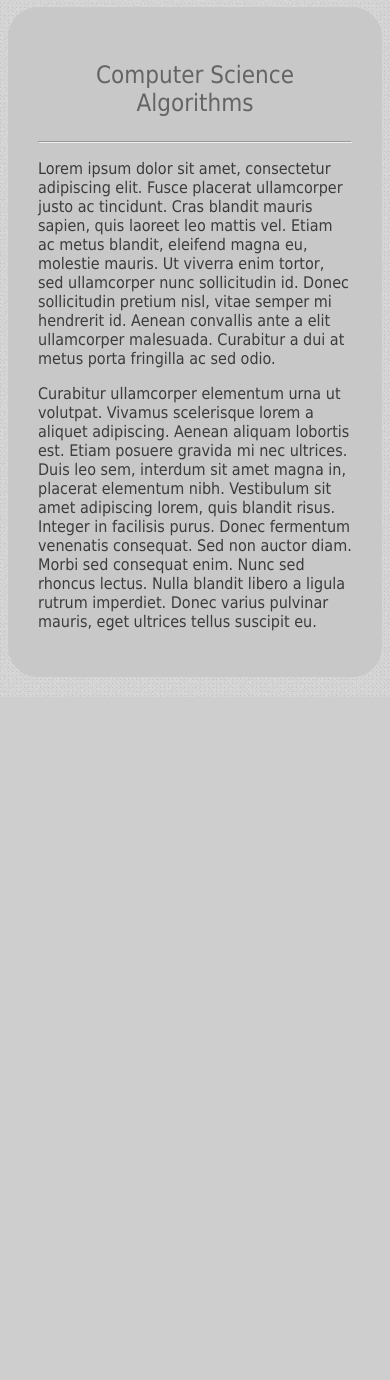
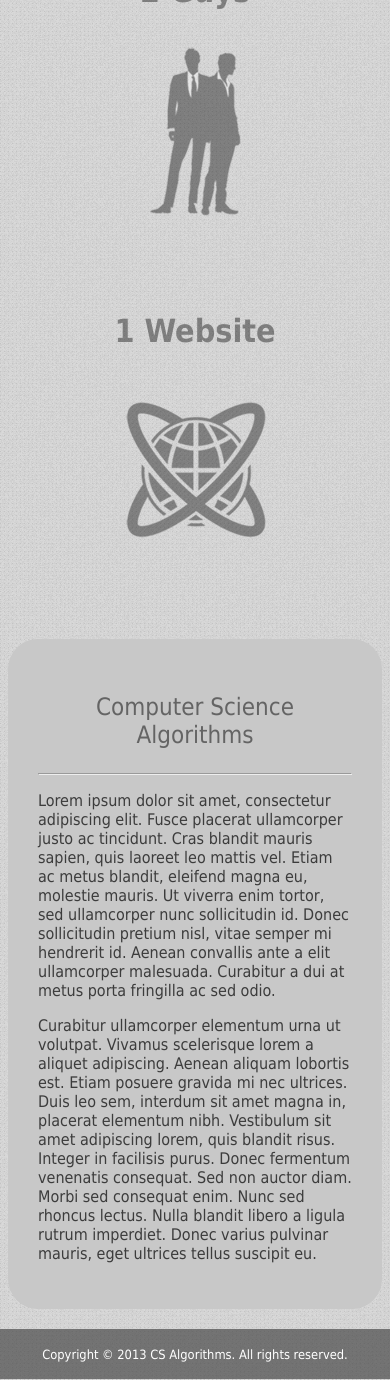
Before and after one commit to ayoungprogrammer/CSHandbook, a PHP site: page / in a window 390 px wide. Shown: the part 501-1881 px from the top of the page. Before the commit the page ends 1132 px from the top, so only its background shows below. Run offline with PHP 8.4, Linux system fonts and the light colour scheme; some libraries are stand-ins or nearby versions.

Commit message:
added banner icons and footer

```diff
--- a/index.html
+++ b/index.html
@@ -6,6 +6,8 @@
 	<link type="text/css" rel="stylesheet" href="main.css">
 
 	<meta name="viewport" content="width=device-width, initial-scale=1">
+
+    <meta http-equiv="Content-Type" content="text/html;charset=utf-8" />
 
 </head>
 
@@ -27,7 +29,15 @@
 	</header>
 
     <div class="banner container">
-
+        <div class="row">
+            <span>200 Algorithms</span>
+        </div>
+        <div class="row">
+            <span>2 Guys</span>
+        </div>
+        <div class="row">
+            <span>1 Website</span>
+        </div>
     </div>
 
     <div class="info container">
@@ -41,11 +51,11 @@
 
     </div>
 
-    <!--
+
     <footer>
+        Copyright © 2013 CS Algorithms. All rights reserved.
+    </footer>
 
-    </footer>
-    -->
     <script src="https://ajax.googleapis.com/ajax/libs/jquery/1.7.2/jquery.min.js"></script>
 
 
--- a/main.css
+++ b/main.css
@@ -65,30 +65,54 @@ header{
 /*CONTENT*/
 .container{
     max-width: 900px;
-    padding-top: 100px;
-    padding-bottom: 20px;
+    padding:20px 0;
     margin:auto;
+    text-align: center;
+}
+.banner{
+    margin-top:40px;
+}
+    .container .row{
+        -webkit-transition: all 0.5s  ease;
+        -moz-transition: all 0.5s  ease;
+        -o-transition: all 0.5s  ease;
+        opacity:0.4;
+        margin-top:60px;
+        width: 280px;
+        height: 280px;
+        display: inline-block;
     }
+    .container .row:hover{
+        -webkit-transition: all 0.5s  ease;
+        -moz-transition: all 0.5s  ease;
+        -o-transition: all 0.5s  ease;
+        opacity:0.9;
+    }
+        .row span{
+            font-weight: 600;
+            font-size: 2em;
+            line-height: 2em;
+            display: block;
+        }
+        .row:nth-child(1){
+            background: url('icon-algorithms.png');
+        }
+        .row:nth-child(2){
+            background: url('icon-guys.png');
+        }
+        .row:nth-child(3){
+            background: url('icon-website.png');
+        }
 
-.banner{
-    position:absolute;
-    max-width: none;
-    width: 100%;
-    background: url('backgroundEdit.png');
-    background-size: cover;
-    height:300px;
-    top:80px;
-    left:0;
-}
 
 .info{
-    position:relative;
-    top:400px;
+    margin-top:20px;
+    text-align: left;
 }
-    .wrapper{
-    background: rgb(200,200,200);
-    border-radius: 30px;
-    padding:30px;
+.wrapper{
+background: rgb(200,200,200);
+border-radius: 30px;
+padding:30px;
     }
     .wrapper h3{
         text-align:center;
@@ -105,11 +129,14 @@ header{
 /*FOOTER*/
 footer{
     width: 100%;
-    height: 80px;
+    height: 50px;
     background-color: rgba(50,50,50,0.6);
     position:absolute;
     left:0;
-    bottom:0;
+    text-align: center;
+    line-height: 4em;
+    font-size:0.8em;
+    color:white;
 }
 /*RESPONSIVE*/
 @viewport{
@@ -121,7 +148,7 @@ footer{
     zoom: 1.0;
 }
 @media screen and (max-width: 700px) {
-#header{
+header{
 	width:100%;
 	height:auto;
     background-color: rgba(50,50,50,0.6);
```
Also changed, not shown: icon-algorithms.png (added), icon-guys.png (added), icon-website.png (added), 1 other file.
